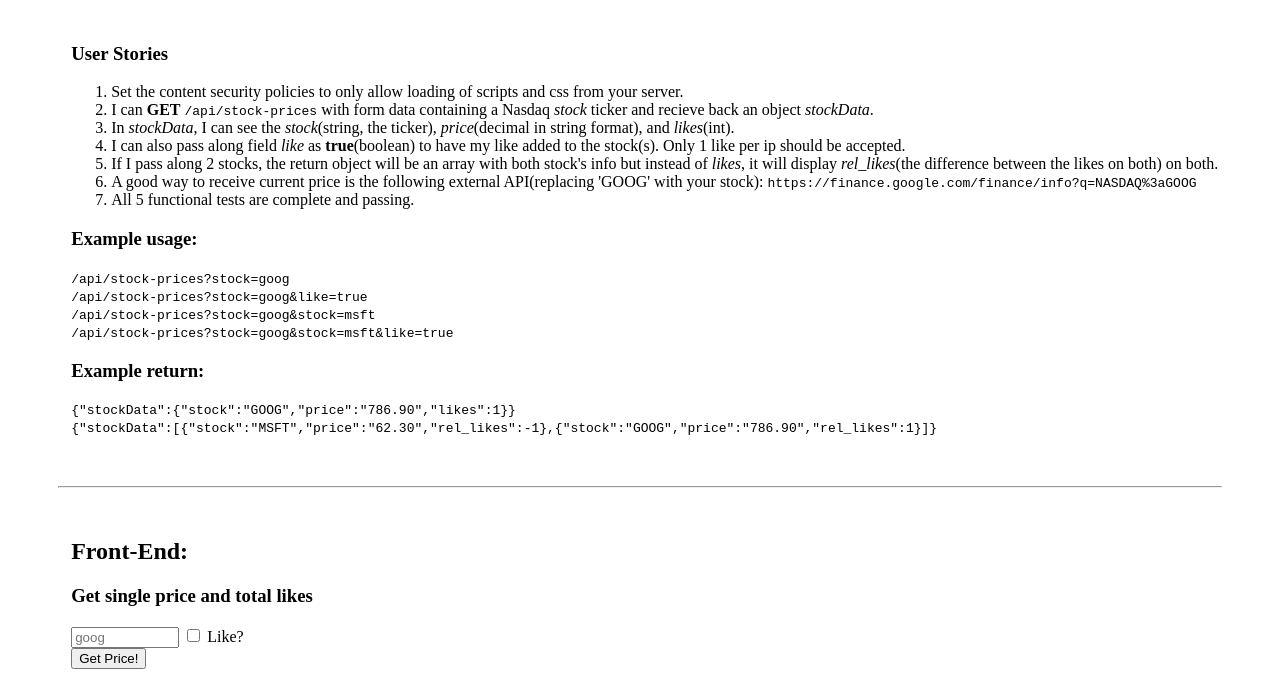
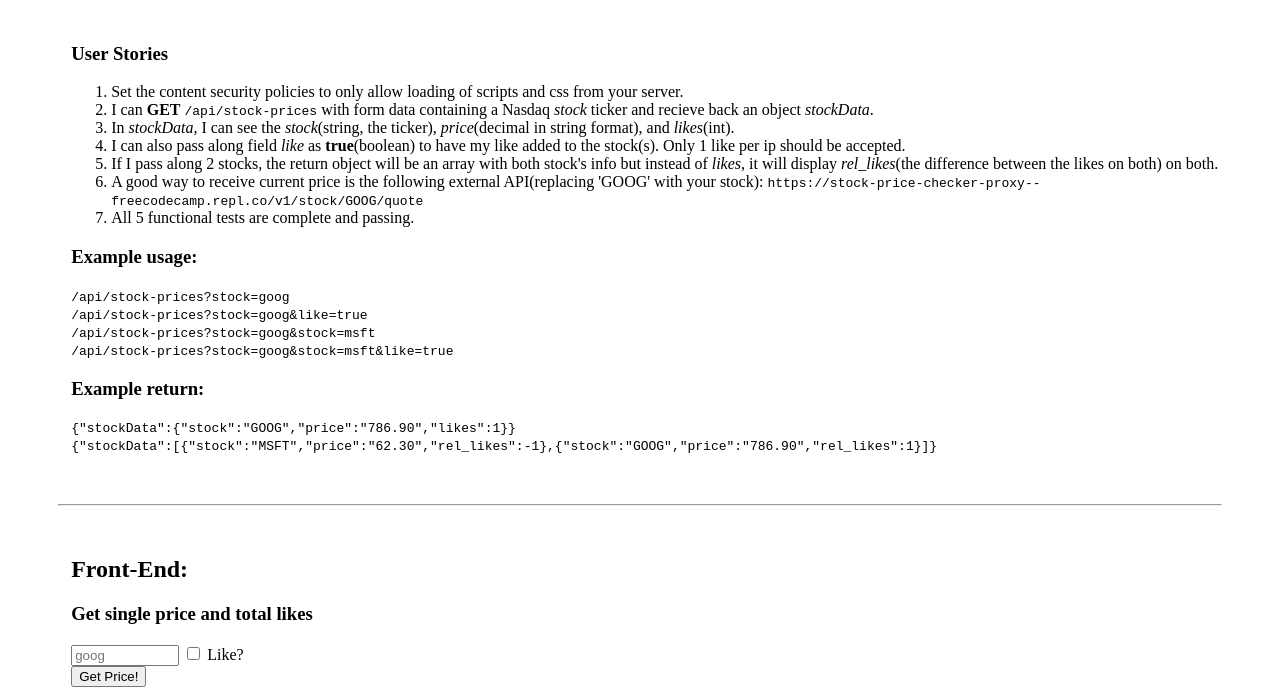
Before and after one commit to kelvinsanchez15/stock-price-checker, a website: page views/index.html in a window 1280 px wide. Shown: the part 79-769 px from the top of the page. Drawn offline with Linux system fonts and the light colour scheme.

Commit message:
update external api link

```diff
--- a/views/index.html
+++ b/views/index.html
@@ -28,7 +28,7 @@
       <li>If I pass along 2 stocks, the return object will be an array with both stock's info but instead of
         <i>likes</i>, it will display <i>rel_likes</i>(the difference between the likes on both) on both.</li>
       <li>A good way to receive current price is the following external API(replacing 'GOOG' with your stock):
-        <code>https://finance.google.com/finance/info?q=NASDAQ%3aGOOG</code></li>
+        <code>https://stock-price-checker-proxy--freecodecamp.repl.co/v1/stock/GOOG/quote</code></li>
       <li>All 5 functional tests are complete and passing.</li>
     </ol>
     <h3>Example usage:</h3>
```
